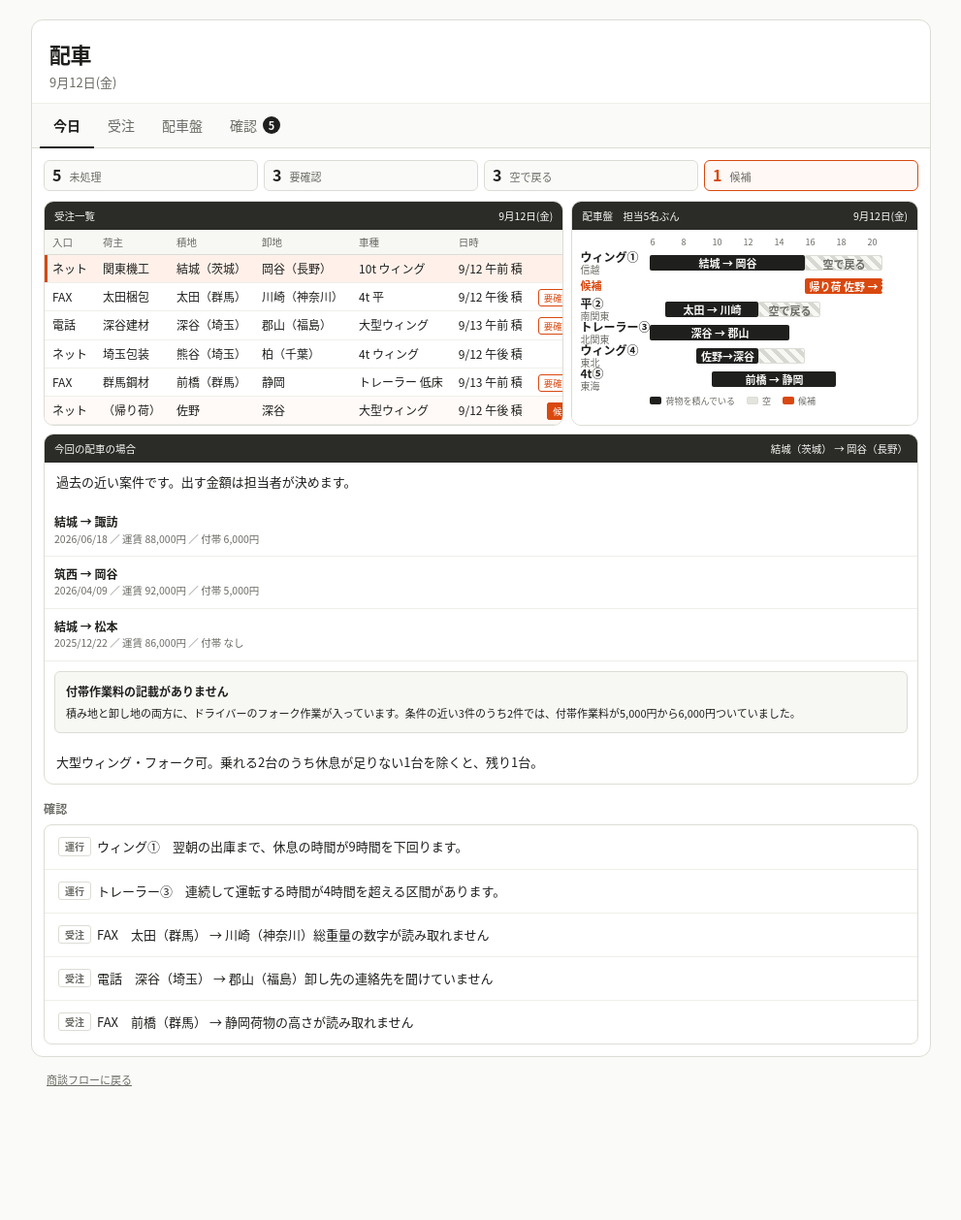
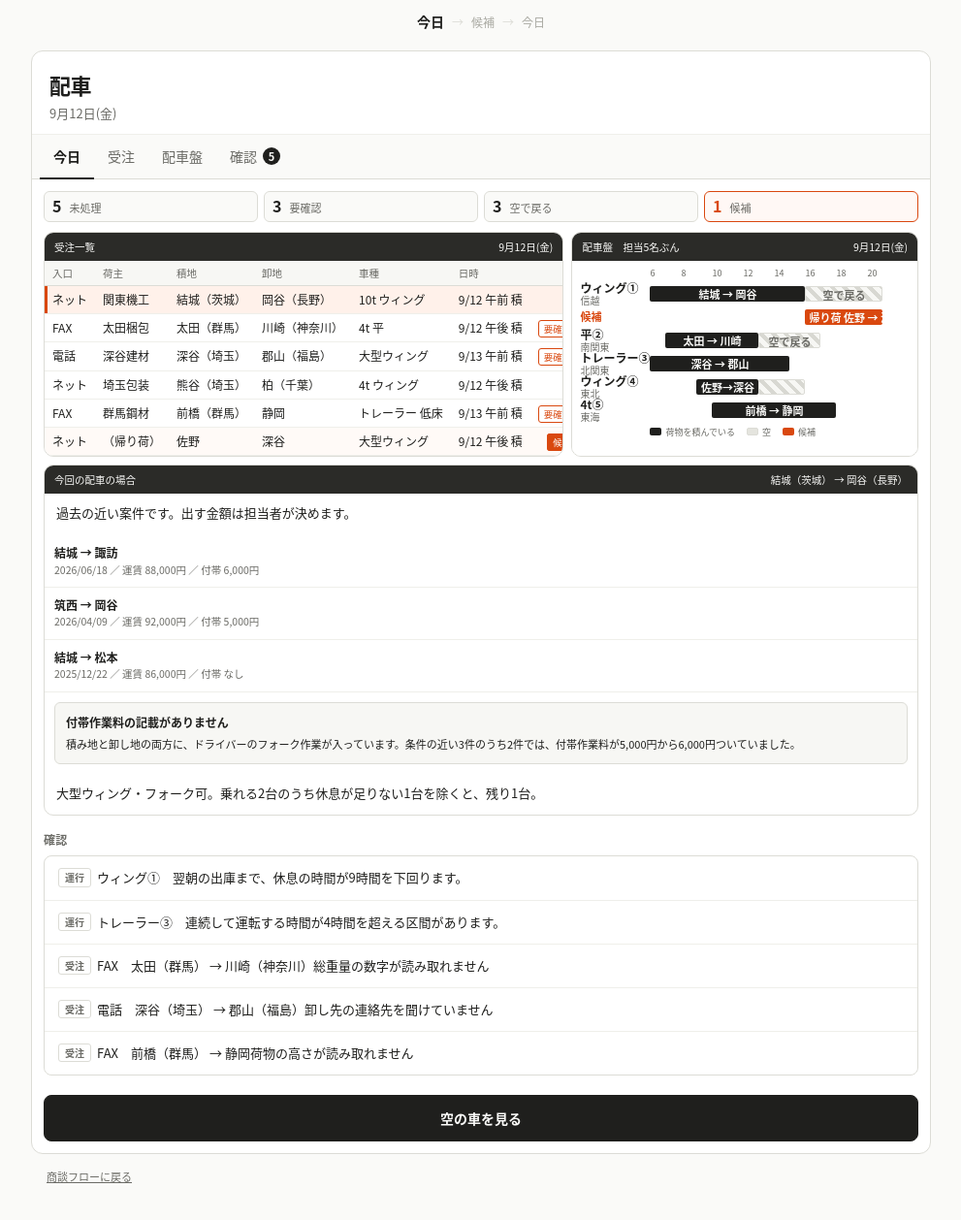
Before and after one commit to ideal-tomy/driver_dash_demo, a React (Vite) app: page /board in a window 1280 px wide. Shown: the top 1258 px of the page at 97% size, without its empty margins (144-1135 px from the left). Before the commit the page ends 1163 px from the top, so only its background shows below. Built offline with nearby package versions, Linux system fonts and the light colour scheme.

Commit message:
UI変更

```diff
--- a/src/app/BoardApp.tsx
+++ b/src/app/BoardApp.tsx
@@ -1,18 +1,53 @@
 import { Link } from "react-router-dom";
+import { useDemo } from "../state/DemoStore";
+import { ProgressBar } from "../components/shell/ProgressBar";
+import { useSelectionReturn } from "../hooks/useSelectionReturn";
+import { DemoProvider } from "../state/DemoStore";
+import { BoardExperience } from "./BoardExperience";
 import { TodayConsole } from "./TodayConsole";
-import { DemoProvider } from "../state/DemoStore";
+
+function DeliveryInner() {
+  const { step, setStep, setConsoleTab } = useDemo();
+  const { returnUrl } = useSelectionReturn();
+
+  return (
+    <>
+      <ProgressBar variant="delivery" />
+      <div className="wrap wide" style={{ paddingTop: 8 }}>
+        {step === "today" ||
+        step === "part1" ||
+        step === "part3" ||
+        step === "part4" ? (
+          <TodayConsole variant="delivery" returnUrl={returnUrl} />
+        ) : null}
+        {step === "board" ? (
+          <BoardExperience
+            onBack={() => {
+              setConsoleTab("today");
+              setStep("today");
+            }}
+            onDone={() => {
+              setConsoleTab("today");
+              setStep("today");
+            }}
+          />
+        ) : null}
+        {!returnUrl ? (
+          <div className="foot">
+            <Link to="/" style={{ color: "#6B6B66" }}>
+              商談フローに戻る
+            </Link>
+          </div>
+        ) : null}
+      </div>
+    </>
+  );
+}
 
 export function BoardApp() {
   return (
     <DemoProvider>
-      <div className="wrap wide" style={{ paddingTop: 12 }}>
-        <TodayConsole inFlow={false} />
-        <div className="foot">
-          <Link to="/" style={{ color: "#6B6B66" }}>
-            商談フローに戻る
-          </Link>
-        </div>
-      </div>
+      <DeliveryInner />
     </DemoProvider>
   );
 }
--- /dev/null
+++ b/src/app/BoardExperience.tsx
@@ -0,0 +1,37 @@
+import { useDemo } from "../state/DemoStore";
+import { DispatchBoard } from "../components/board/DispatchBoard";
+
+type Props = {
+  onBack: () => void;
+  onDone: () => void;
+};
+
+/** 配車盤で帰り荷候補を載せる／載せない */
+export function BoardExperience({ onBack, onDone }: Props) {
+  const { returnDecision } = useDemo();
+  const decided = returnDecision !== "pending";
+
+  return (
+    <div className="board-step">
+      <DispatchBoard showIntent={false} />
+      <div className="nav" style={{ padding: "16px 12px 0" }}>
+        <button type="button" className="btn ghost" onClick={onBack}>
+          戻る
+        </button>
+        <button
+          type="button"
+          className="btn"
+          disabled={!decided}
+          onClick={onDone}
+        >
+          今日の画面に戻る
+        </button>
+      </div>
+      {!decided ? (
+        <p className="foot" style={{ textAlign: "center" }}>
+          「載せる」か「載せない」を決めてください。
+        </p>
+      ) : null}
+    </div>
+  );
+}
--- a/src/app/DemoFlow.tsx
+++ b/src/app/DemoFlow.tsx
@@ -1,41 +1,8 @@
 import { useDemo } from "../state/DemoStore";
-import { DispatchBoard } from "../components/board/DispatchBoard";
 import { ProgressBar } from "../components/shell/ProgressBar";
 import { StoryStage } from "../components/story/StoryStage";
+import { BoardExperience } from "./BoardExperience";
 import { TodayConsole } from "./TodayConsole";
-
-function BoardExperience() {
-  const { setStep, returnDecision } = useDemo();
-  const decided = returnDecision !== "pending";
-
-  return (
-    <div className="board-step">
-      <DispatchBoard showIntent={false} />
-      <div className="nav" style={{ padding: "16px 12px 0" }}>
-        <button
-          type="button"
-          className="btn ghost"
-          onClick={() => setStep("part1")}
-        >
-          戻る
-        </button>
-        <button
-          type="button"
-          className="btn"
-          disabled={!decided}
-          onClick={() => setStep("today")}
-        >
-          今日の画面に戻る
-        </button>
-      </div>
-      {!decided ? (
-        <p className="foot" style={{ textAlign: "center" }}>
-          「載せる」か「載せない」を決めてください。
-        </p>
-      ) : null}
-    </div>
-  );
-}
 
 export function DemoFlow() {
   const { step, setStep } = useDemo();
@@ -43,9 +10,9 @@ export function DemoFlow() {
 
   return (
     <>
-      <ProgressBar />
+      <ProgressBar variant="pitch" />
       <div className={`wrap${wide ? " wide" : ""}`}>
-        {step === "today" ? <TodayConsole inFlow /> : null}
+        {step === "today" ? <TodayConsole variant="pitch" /> : null}
         {step === "part1" ? (
           <StoryStage
             mode="part1"
@@ -53,7 +20,12 @@ export function DemoFlow() {
             onBackFromPart1={() => setStep("today")}
           />
         ) : null}
-        {step === "board" ? <BoardExperience /> : null}
+        {step === "board" ? (
+          <BoardExperience
+            onBack={() => setStep("part1")}
+            onDone={() => setStep("today")}
+          />
+        ) : null}
         {step === "part3" ? (
           <StoryStage
             mode="part3"
--- a/src/app/TodayConsole.tsx
+++ b/src/app/TodayConsole.tsx
@@ -13,11 +13,15 @@ const TABS: { id: ConsoleTab; label: string }[] = [
 ];
 
 type Props = {
-  /** 商談フロー内（主CTAあり）か、単独閲覧か */
-  inFlow?: boolean;
+  /** pitch=商談フロー / delivery=厳選版・/board 納品入口 */
+  variant?: "pitch" | "delivery";
+  returnUrl?: string | null;
 };
 
-export function TodayConsole({ inFlow = true }: Props) {
+export function TodayConsole({
+  variant = "pitch",
+  returnUrl = null,
+}: Props) {
   const {
     board,
     consoleTab,
@@ -34,6 +38,7 @@ export function TodayConsole({ inFlow = true }: Props) {
 
   const decided = returnDecision !== "pending";
   const faxAlerts = orders.filter((o) => o.needsConfirm);
+  const showCta = variant === "pitch" || variant === "delivery";
 
   return (
     <div className="console">
@@ -42,6 +47,11 @@ export function TodayConsole({ inFlow = true }: Props) {
           <h1>配車</h1>
           <p>{board.dateLabel}</p>
         </div>
+        {returnUrl ? (
+          <a className="console-back" href={returnUrl}>
+            ← 紹介へ
+          </a>
+        ) : null}
       </header>
 
       <nav className="console-tabs" aria-label="画面">
@@ -104,13 +114,15 @@ export function TodayConsole({ inFlow = true }: Props) {
             </div>
           ) : null}
 
-          {inFlow ? (
+          {showCta ? (
             <div className="console-cta">
               {!decided ? (
                 <button
                   type="button"
                   className="btn"
-                  onClick={() => setStep("part1")}
+                  onClick={() =>
+                    setStep(variant === "delivery" ? "board" : "part1")
+                  }
                 >
                   空の車を見る
                 </button>
@@ -121,6 +133,8 @@ export function TodayConsole({ inFlow = true }: Props) {
                       ? "帰り荷を載せました。休息の確認は残っています。"
                       : "帰り荷は載せませんでした。確認は残っています。"}
                   </p>
+                  {variant === "pitch" ? (
+                    <>
                       <button
                         type="button"
                         className="linkish"
@@ -135,6 +149,8 @@ export function TodayConsole({ inFlow = true }: Props) {
                       >
                         規模の話
                       </button>
+                    </>
+                  ) : null}
                 </div>
               )}
             </div>
--- a/src/components/shell/ProgressBar.tsx
+++ b/src/components/shell/ProgressBar.tsx
@@ -1,14 +1,23 @@
 import { useDemo, type FlowStep } from "../../state/DemoStore";
 
-const STEPS: { id: FlowStep; label: string }[] = [
+type Props = {
+  variant?: "pitch" | "delivery";
+};
+
+const PITCH_STEPS: { id: FlowStep; label: string }[] = [
   { id: "today", label: "今日" },
   { id: "part1", label: "分かれ方" },
   { id: "board", label: "候補" },
   { id: "today", label: "今日" },
 ];
 
-/** 進捗表示用。2つ目の「今日」は決定後の戻りを指す */
-function activeIndex(step: FlowStep, decided: boolean): number {
+const DELIVERY_STEPS = [
+  { label: "今日" },
+  { label: "候補" },
+  { label: "今日" },
+];
+
+function pitchIndex(step: FlowStep, decided: boolean): number {
   if (step === "today") return decided ? 3 : 0;
   if (step === "part1") return 1;
   if (step === "board") return 2;
@@ -16,14 +25,24 @@ function activeIndex(step: FlowStep, decided: boolean): number {
   return 0;
 }
 
-export function ProgressBar() {
+function deliveryIndex(step: FlowStep, decided: boolean): number {
+  if (step === "board") return 1;
+  if (step === "today") return decided ? 2 : 0;
+  return 0;
+}
+
+export function ProgressBar({ variant = "pitch" }: Props) {
   const { step, returnDecision } = useDemo();
   const decided = returnDecision !== "pending";
-  const on = activeIndex(step, decided);
+  const steps = variant === "delivery" ? DELIVERY_STEPS : PITCH_STEPS;
+  const on =
+    variant === "delivery"
+      ? deliveryIndex(step, decided)
+      : pitchIndex(step, decided);
 
   return (
     <ol className="progress" aria-label="流れ">
-      {STEPS.map((s, i) => (
+      {steps.map((s, i) => (
         <li key={`${s.label}-${i}`} className={i === on ? "is-on" : undefined}>
           {i > 0 ? <span className="progress-sep" aria-hidden /> : null}
           <span className="progress-lab">{s.label}</span>
--- /dev/null
+++ b/src/hooks/useSelectionReturn.ts
@@ -0,0 +1,13 @@
+import { useEffect, useState } from "react";
+import { selectionReturnUrl, syncSelectionEntry } from "../lib/selectionReturn";
+
+export function useSelectionReturn() {
+  const [returnUrl, setReturnUrl] = useState<string | null>(null);
+
+  useEffect(() => {
+    syncSelectionEntry();
+    setReturnUrl(selectionReturnUrl());
+  }, []);
+
+  return { returnUrl };
+}
--- /dev/null
+++ b/src/lib/selectionReturn.ts
@@ -0,0 +1,22 @@
+export const SELECTION_FROM = "axeon-demo-selection";
+export const SELECTION_DETAIL_URL =
+  "https://axeon-demo-selection.vercel.app/?demo=logistics-dispatch";
+
+const STORAGE_KEY = "logistics-from-selection";
+
+export function syncSelectionEntry() {
+  if (typeof window === "undefined") return;
+  const params = new URLSearchParams(window.location.search);
+  if (params.get("from") === SELECTION_FROM) {
+    sessionStorage.setItem(STORAGE_KEY, "1");
+  }
+}
+
+export function hasSelectionEntry(): boolean {
+  if (typeof window === "undefined") return false;
+  return sessionStorage.getItem(STORAGE_KEY) === "1";
+}
+
+export function selectionReturnUrl(): string | null {
+  return hasSelectionEntry() ? SELECTION_DETAIL_URL : null;
+}
--- a/src/styles/app.css
+++ b/src/styles/app.css
@@ -760,8 +760,21 @@ table.kv td {
 }
 
 .console-hd {
+  display: flex;
+  justify-content: space-between;
+  align-items: flex-start;
+  gap: 12px;
   padding: 18px 18px 12px;
   border-bottom: 1px solid #efefea;
+}
+
+.console-back {
+  flex-shrink: 0;
+  margin-top: 4px;
+  font-size: 13px;
+  font-weight: 600;
+  color: #0f6b5c;
+  text-decoration: none;
 }
 
 .console-hd h1 {
```
Also changed, not shown: vercel.json (added), 1 other file (tests, documents, lock files or other folders). Lines whose indentation alone changed are shown as unchanged.
